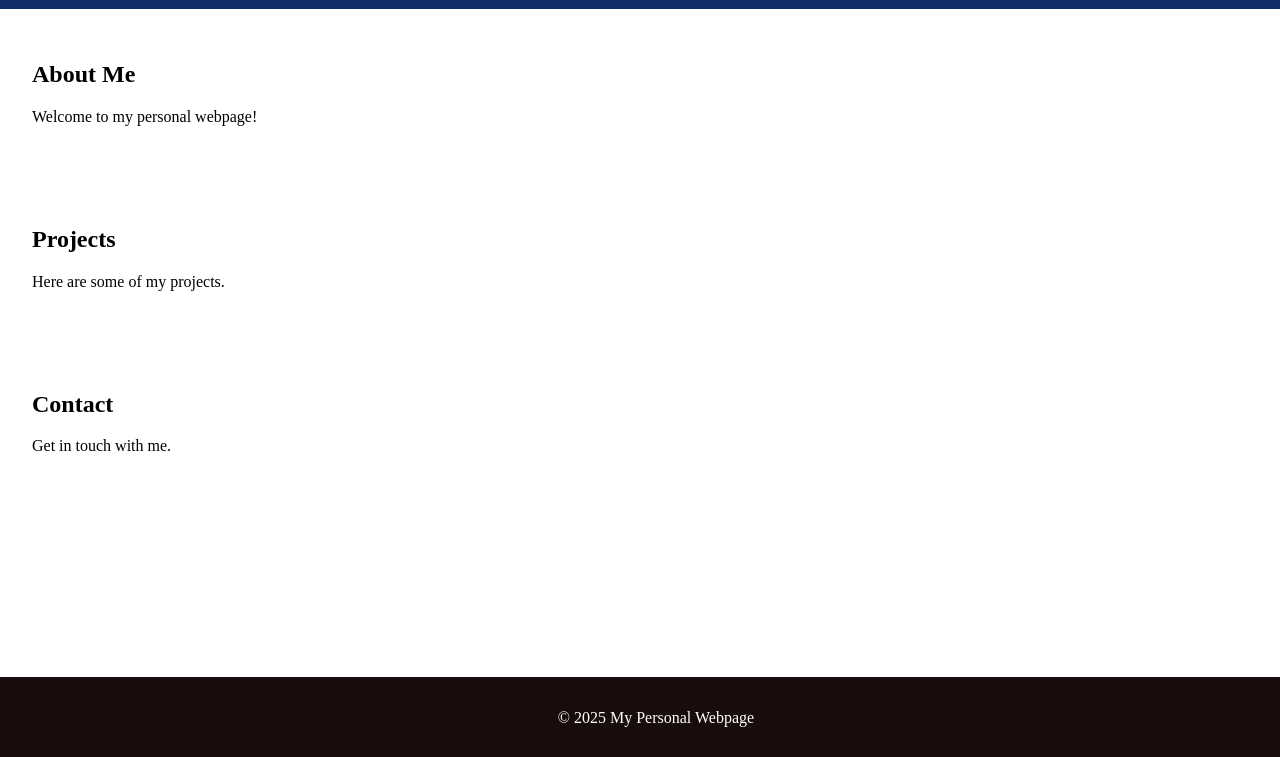
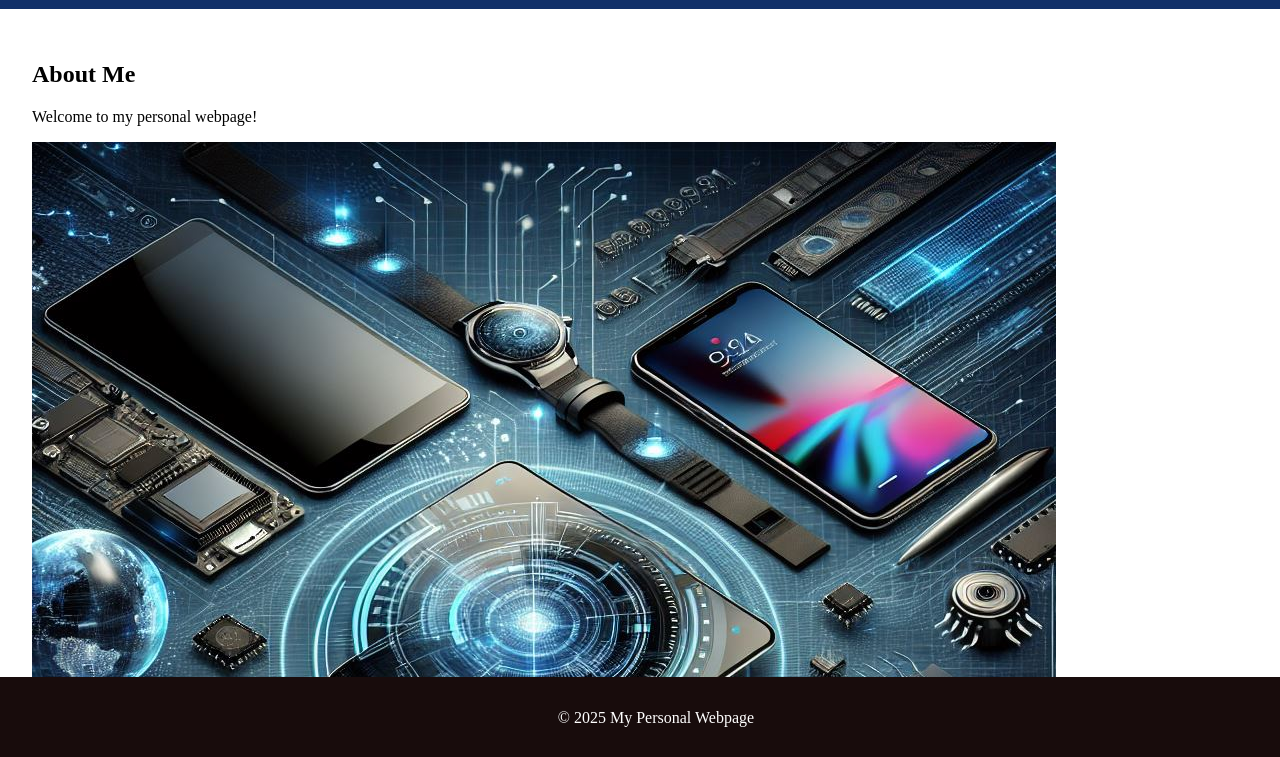
Before and after one commit to GeorgePrempeh/Portfolio, a plain HTML site: page Index.html in a window 1280 px wide. Shown: the part 41-798 px from the top of the page. Drawn offline with Linux system fonts and the light colour scheme.

Commit message:
Image added

```diff
--- a/Index.html
+++ b/Index.html
@@ -29,6 +29,9 @@
       <section id="about">
         <h1>About Me</h1>
         <p>Welcome to my personal webpage!</p>
+        <img
+          src="images/A free source image of digital technology.jpeg"alt="Digital Technology"
+        />
       </section>
       <section id="projects">
         <h1>Projects</h1>
```
Also changed, not shown: images/A free source image of digital technology.jpeg (added).
